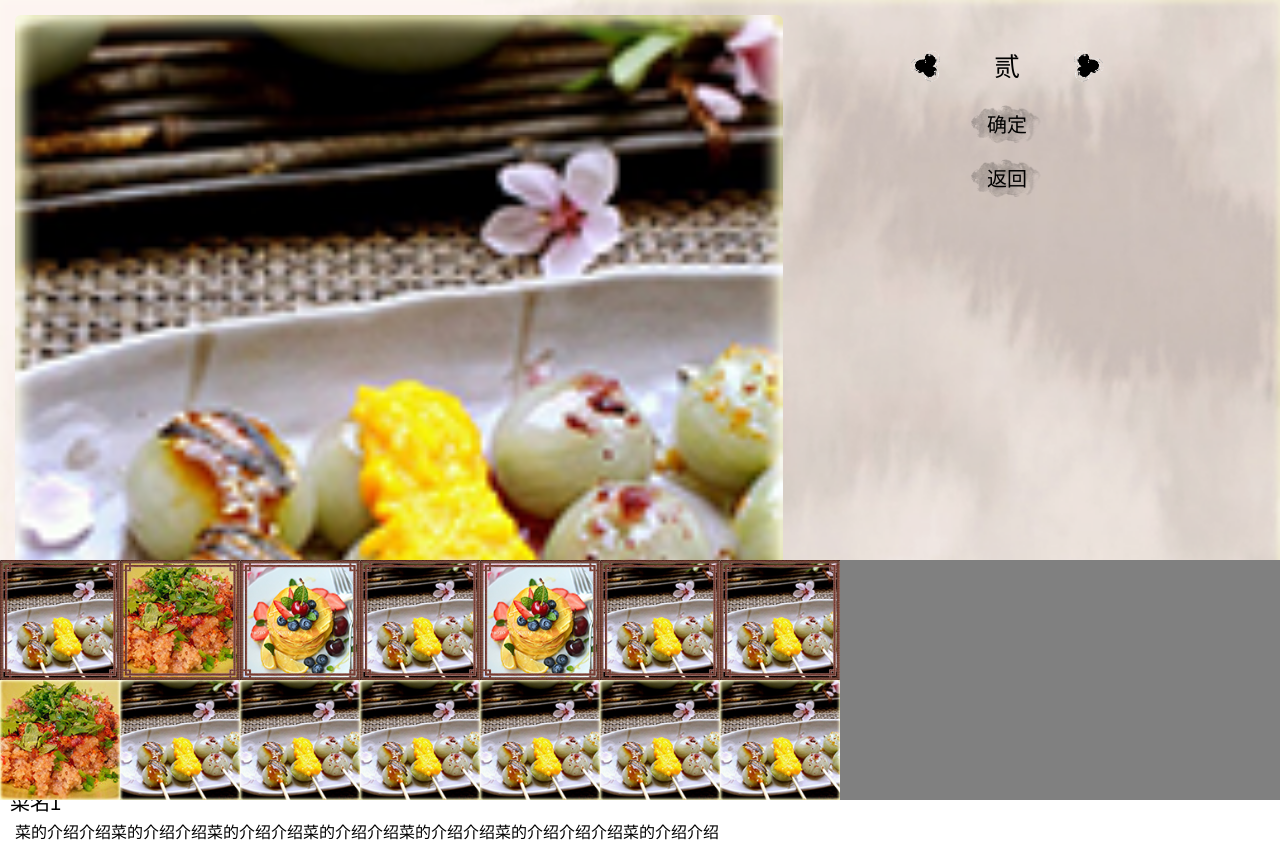
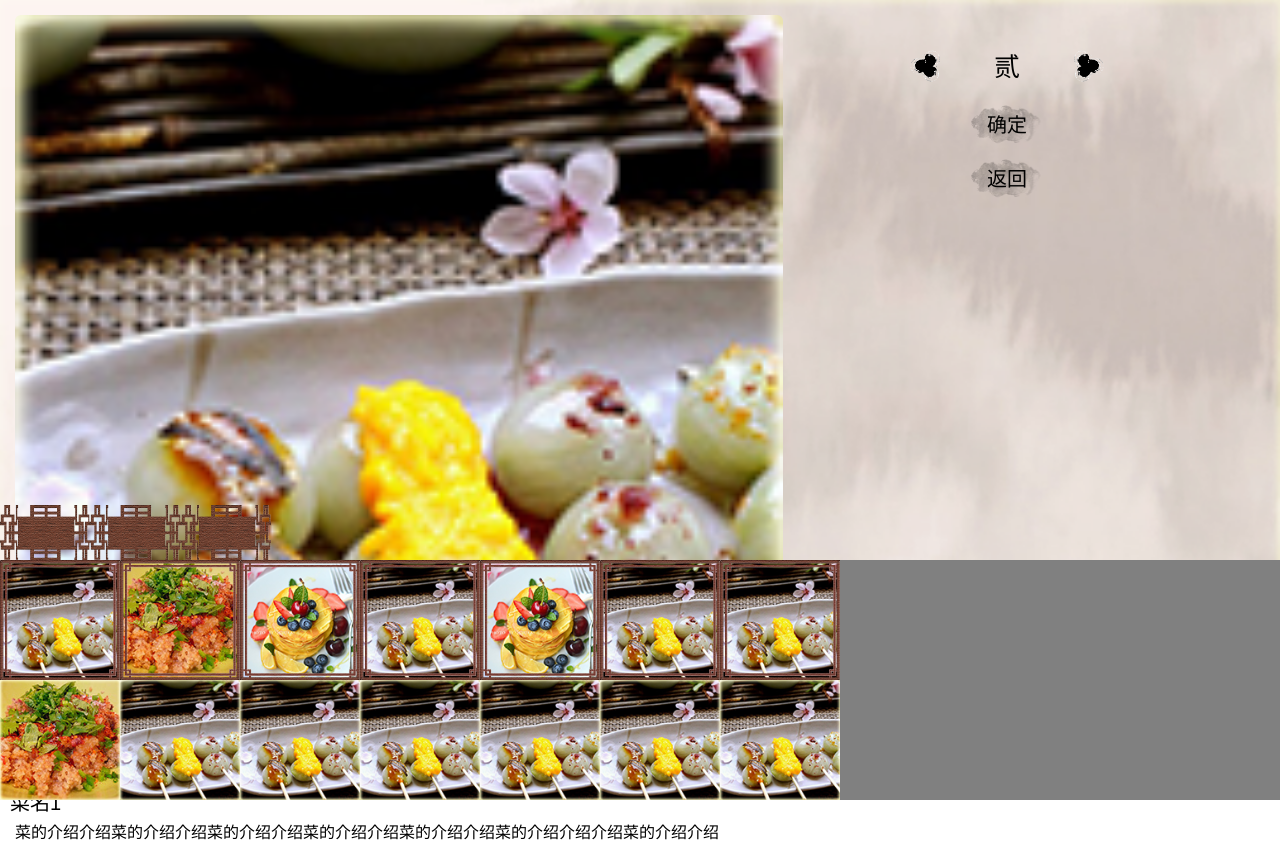
Before and after one commit to lishengzxc/cy, a plain HTML site: page cy.html in a window 1280 px wide. Drawn offline with Linux system fonts and the light colour scheme; a web font is replaced by a local one.

Commit message:
modify css

```diff
--- a/css/style.scss
+++ b/css/style.scss
@@ -135,10 +135,12 @@ table {
     height: 30%;
     .nav {
         position: absolute;
-        top: -50px;
-        height: 50px;
+        top: -55px;
+        height: 55px;
+        width: 100%;
         .nav-item {
-
+            float: left;
+            height: 55px;
         }
     }
     .all-menus {
--- a/cy.html
+++ b/cy.html
@@ -1,13 +1,15 @@
 <!DOCTYPE html>
 <html lang="en">
+
 <head>
     <meta charset="UTF-8">
-	<meta name="viewport" content="width=device-width,user-scalable=no"/>
+    <meta name="viewport" content="width=device-width,user-scalable=no" />
     <meta http-equiv="pragma" content="no-cache">
     <meta http-equiv="cache-control" content="no-cache">
     <link rel="stylesheet" type="text/css" href="css/style.css">
     <title>微信点餐</title>
 </head>
+
 <body>
     <div class="main">
         <img class="dish" src="img/tangyuan.png">
@@ -30,7 +32,9 @@
     </div>
     <div class="menus">
         <div class="nav">
-			<!-- <img class="nav-item" src="img/nav-2.png"></div> -->
+            <img class="nav-item" src="img/nav-2.png">
+            <img class="nav-item" src="img/nav-2.png">
+            <img class="nav-item" src="img/nav-2.png">
         </div>
         <div class="all-menus">
             <div class="all-menus-ctn">
@@ -80,4 +84,5 @@
         </div>
     </div>
 </body>
+
 </html>
```
Also changed, not shown: css/style.css, 1 other file. Lines whose indentation alone changed are shown as unchanged.
